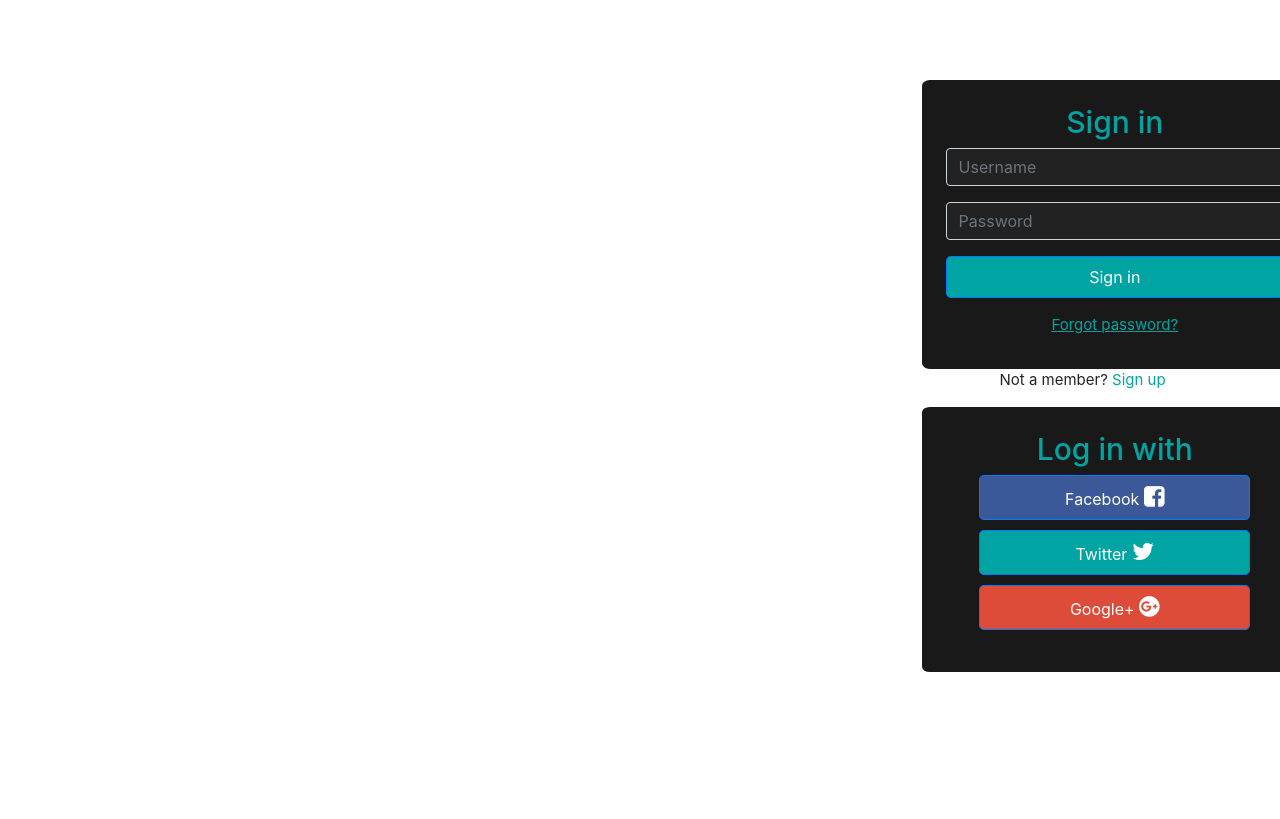
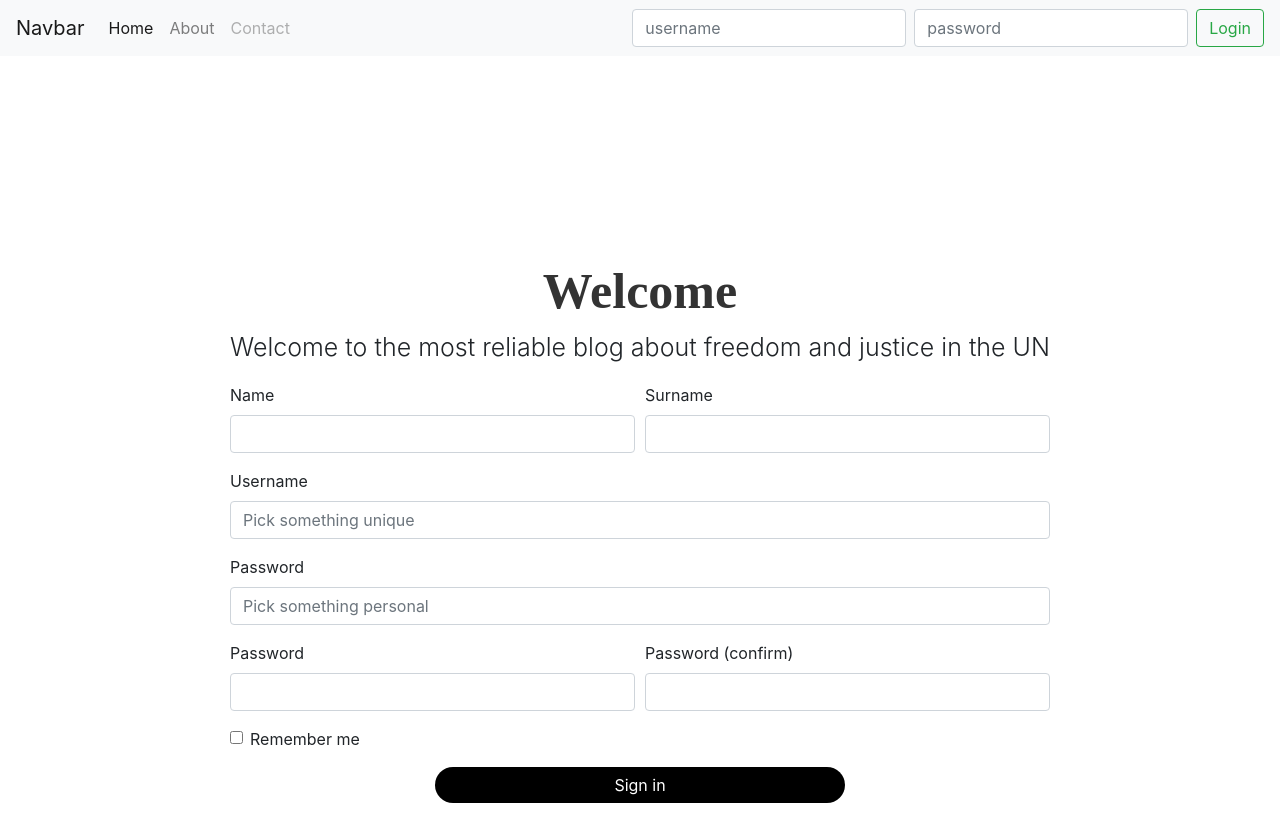
Before and after one commit to mpatsiou/pspi-project, a plain HTML site: page index.html in a window 1280 px wide. Drawn offline with nearby package versions, Linux system fonts and the light colour scheme.

Commit message:
Change frontend backbone

```diff
--- a/index.html
+++ b/index.html
@@ -1,48 +1,79 @@
-</<!DOCTYPE html>
+<!DOCTYPE html>
 <html lang="en">
   <head>
     <meta charset="utf-8">
     <link rel="stylesheet" type="text/css "href="https://stackpath.bootstrapcdn.com/bootstrap/4.4.1/css/bootstrap.min.css" integrity="sha384-Vkoo8x4CGsO3+Hhxv8T/Q5PaXtkKtu6ug5TOeNV6gBiFeWPGFN9MuhOf23Q9Ifjh" crossorigin="anonymous">
     <link rel="stylesheet" href="https://cdnjs.cloudflare.com/ajax/libs/font-awesome/4.7.0/css/font-awesome.min.css">
-    <link rel="stylesheet" type="text/css" href="style.css" />
-    <title></title>
+    <link rel="stylesheet" type="text/css" href="./style.css" />
+    <title>Freeeeeedom</title>
   </head>
   <body>
-    <div id="sign-in-form">
-      <div class="box">
-        <h2 class="text-center">Sign in</h2>
-        <form>
-          <div class="form-group">
-            <input type="user" class="form-control" id="username" placeholder="Username" >
+    <div id='wrapper'>
+      <nav class="navbar navbar-expand-lg navbar-light bg-light">
+        <a class="navbar-brand" href="#">Navbar</a>
+        <div class="collapse navbar-collapse" id="navbar-menu">
+          <ul class="navbar-nav mr-auto">
+            <li class="nav-item active">
+              <a class="nav-link" href="#">Home</a>
+            </li>
+            <li class="nav-item">
+              <a class="nav-link" href="#">About</a>
+            </li>
+            <li class="nav-item">
+              <a class="nav-link disabled" href="#">Contact</a>
+            </li>
+          </ul>
+          <form class="form-inline my-2 my-lg-0">
+            <input class="form-control mr-sm-2" type="text" placeholder="username">
+            <input class="form-control mr-sm-2" type="password" placeholder="password">
+            <button class="btn btn-outline-success my-2 my-sm-0" type="submit">Login</button>
+          </form>
+        </div>
+      </nav>
+      <div class="row">
+        <div class="mx-auto">
+          <h1 class='text-center' id='welcome'><span>Welcome</span></h1>
+          <p class='lead' id='introduction'>Welcome to the most reliable blog about freedom and justice in the UN</p>
+          <form id='signup-form'>
+            <div class="form-row">
+              <div class="form-group col-md-6">
+                <label for="signup-name">Name</label>
+                <input type="text" class="form-control" id="signup-name" required>
+              </div>
+              <div class="form-group col-md-6">
+                <label for="signup-surname">Surname</label>
+                <input type="text" class="form-control" id="signup-surname">
+              </div>
             </div>
             <div class="form-group">
-            <input type="password" class="form-control" id="user-password" placeholder="Password" >
+              <label for="signup-username">Username</label>
+              <input type="text" class="form-control" id="signup-username" placeholder="Pick something unique">
             </div>
             <div class="form-group">
-            <button type="submit" class="btn btn-primary btn-lg btn-block">Sign in</button>
+              <label for="signup-email">Password</label>
+              <input type="email" class="form-control" id="signup-email" placeholder="Pick something personal">
             </div>
-          <p class="text-center" id="forgot-password">Forgot password?</p>
+            <div class="form-row">
+              <div class="form-group col-md-6">
+                <label for="signup-password">Password</label>
+                <input type="password" class="form-control" id="signup-password">
+              </div>
+              <div class="form-group col-md-6">
+                <label for="signup-password-confirm">Password (confirm)</label>
+                <input type="password" class="form-control" id="signup-password-confirm">
+              </div>
+            </div>
+            <div class="form-group">
+              <div class="form-check">
+                <input class="form-check-input" type="checkbox" id="gridCheck">
+                <label class="form-check-label" for="gridCheck">Remember me</label>
+              </div>
+            </div>
+            <div class="text-center form-group">
+              <submit type="submit" class="col-md-6 btn btn-primary">Sign in</submit>
+            </div>
           </form>
         </div>
-      <p class="text-center" id="not-member">Not a member? <span id="sign-up">Sign up</span></p>
-      <div class="box">
-        <div class="sticky-top">
-          <h2 class="text-center">Log in with</h2>
-        </div>
-        <ul class="list">
-          <li>
-            <button type="button" class="btn btn-primary btn-lg btn-block" id="fb">Facebook     <i class="fa fa-facebook-square" style="font-size:24px"></i>
-            </button>
-          </li>
-          <li>
-            <button type="button" class="btn btn-primary btn-lg btn-block" id="tw">Twitter     <i class="fa fa-twitter" style="font-size:24px"></i>
-            </button>
-          </li>
-          <li>
-            <button type="button" class="btn btn-primary btn-lg btn-block" id="google">Google+      <i class="fa fa-google-plus-official" style="font-size:24px"></i>
-            </button>
-          </li>
-        </ul>
       </div>
     </div>
   </body>
--- a/style.css
+++ b/style.css
@@ -1,69 +1,24 @@
-body {
-  background-image: url('./peace.jpg');
-  background-size: 70%;
-  background-repeat: repeat-y;
+#welcome {
+  padding-top: 25%;
+  font-size: 50px;
+  color: #333;
+  font-family: 'Poppins-Bold';
+  font-weight: bold;
 }
-#sign-in-form {
-  position: fixed;
-  top: 10%;
-  left: 72%;
+
+#introduction {
+  font-size: 25px;
 }
-.box {
-  width: 120%;
-  border-radius: 2%;
-  padding:24px 24px 16px 24px;
-  background: rgba(0,0,0,.9);
-  color: #fff;
+
+#signup-form submit:hover {
+  border-radius: 30px;
+  background: -webkit-linear-gradient(bottom, #7579ff, #b224ef);
+  border: 0px;
 }
-.box h2 {
-  color: #00a4a2;
-  font-size: 30px;
+
+#signup-form submit {
+  transition: 2s background-color;
+  border-radius: 30px;
+  background: black;
+  border: 0px;
 }
-#username , #user-password{
-  color: #00a4a2;
-  background: #222;
-}
-.box label {
-  color: #00a4a2;
-  margin-bottom: 0px;
-}
-.box button {
-  font-size: 16px;
-  text-size: 16px;
-  background: #00a4a2;
-}
-#forgot-password{
-  text-decoration: underline;
-  cursor: pointer;
-  font-size: 15px;
-  color: #00a4a2;
-}
-#not-member {
-  font-size: 15px;
-}
-#sign-up {
-  cursor: pointer;
-  color: #00a5a0;
-}
-.list {
-  padding-left: 0px;
-}
-.list li{
-  list-style-type: none;
-  padding: 0% 10% 3% 10%;
-}
-#media {
-  color: #00a5a0;
-}
-#fb {
-  background-color: #3B5998;
-  color: white;
-}
-#twitter {
-  background-color: #55ACEE;
-  color: white;
-}
-#google {
-  background-color: #dd4b39;
-  color: white;
-}
```
Lines whose indentation alone changed are shown as unchanged.
